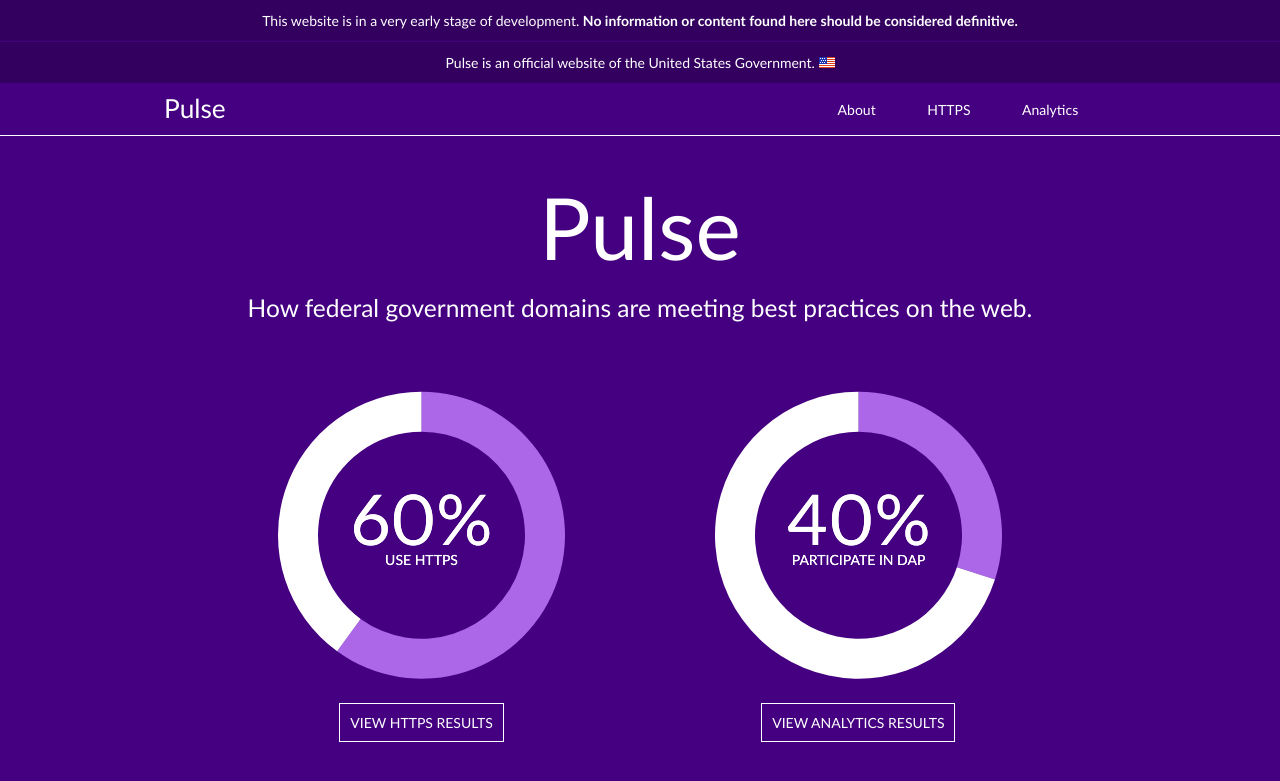
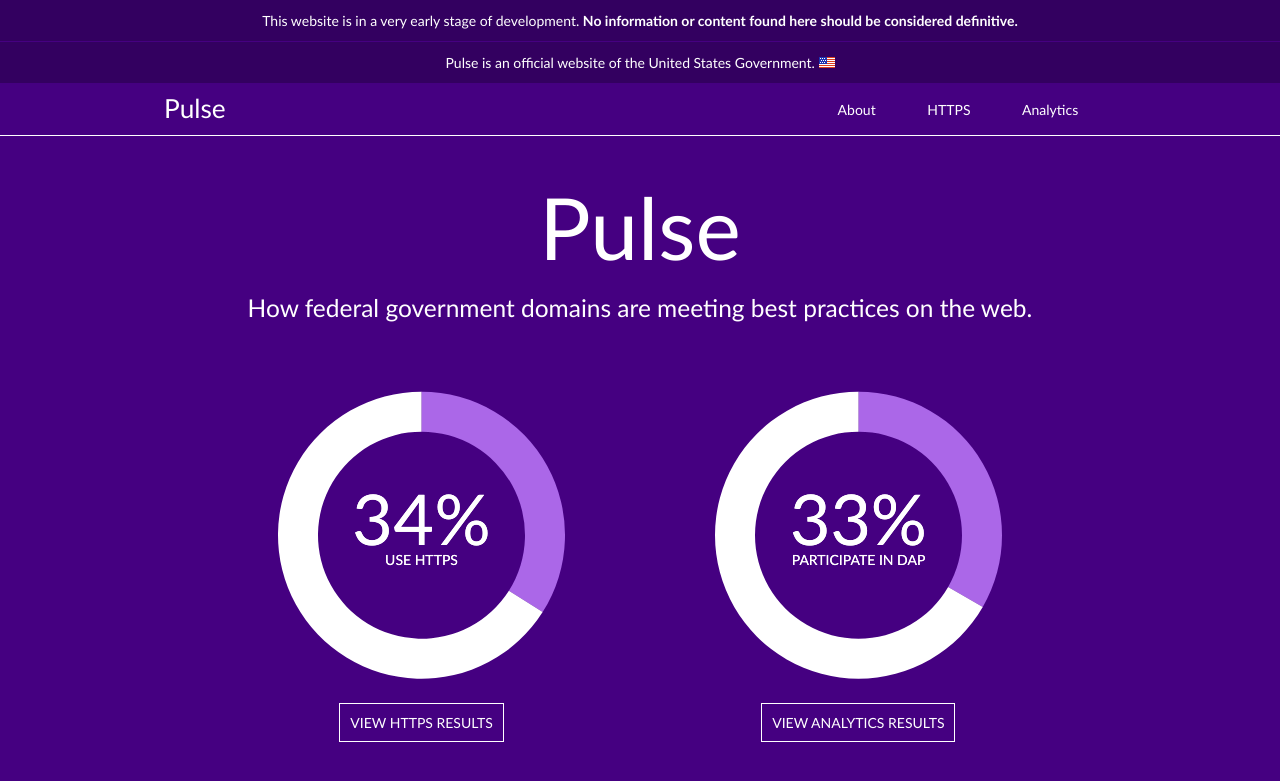
Before and after one commit to 18F/pulse, a Jekyll site: the page built from pages/index.html, in a window 1280 px wide. Shown: the top 781 px of the page. Built offline with Jekyll 4.4.1, drawn with Linux system fonts in a browser that asks for light colours; Markdown is read by kramdown in place of the engine named in the settings.

Commit message:
hardcode in real results

```diff
--- a/_includes/dap_results.html
+++ b/_includes/dap_results.html
@@ -61,7 +61,7 @@
             .attr("fill", "white")
         // TODO: Value below needs to get pulled in dynamically
         .text(function (d) {
-            return "40%";
+            return "33%";
         });
 
         g.append("text")
--- a/_includes/https_results.html
+++ b/_includes/https_results.html
@@ -61,7 +61,7 @@
             .attr("fill", "white")
         // TODO: Value below needs to get pulled in dynamically
         .text(function(d)
-            { return "60" + "%";
+            { return "34" + "%";
         });
 
         g.append("text")
--- a/assets/data/aggregateDAP.csv
+++ b/assets/data/aggregateDAP.csv
@@ -1,3 +1,3 @@
 name,value
-active, 30
-nonactive, 70
+active, 33
+nonactive, 66
--- a/assets/data/aggregateHTTPS.csv
+++ b/assets/data/aggregateHTTPS.csv
@@ -1,3 +1,3 @@
 status,value
-active, 60
-nonactive, 40
+active, 34
+nonactive, 66
```
